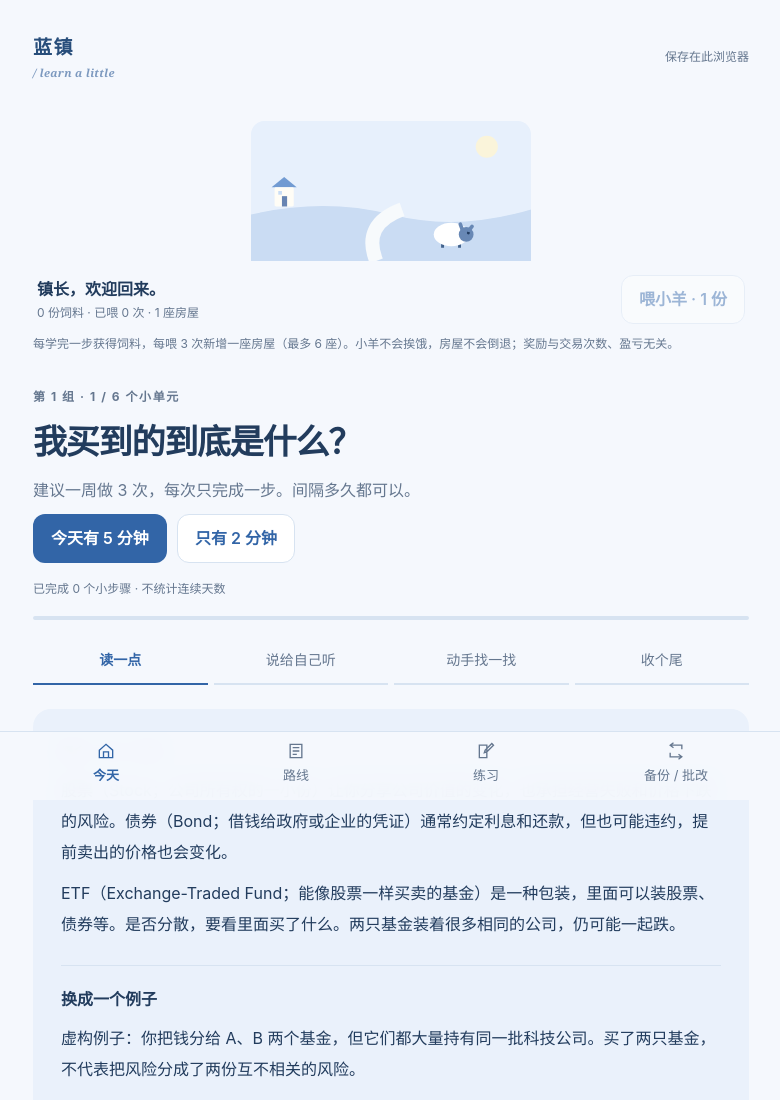
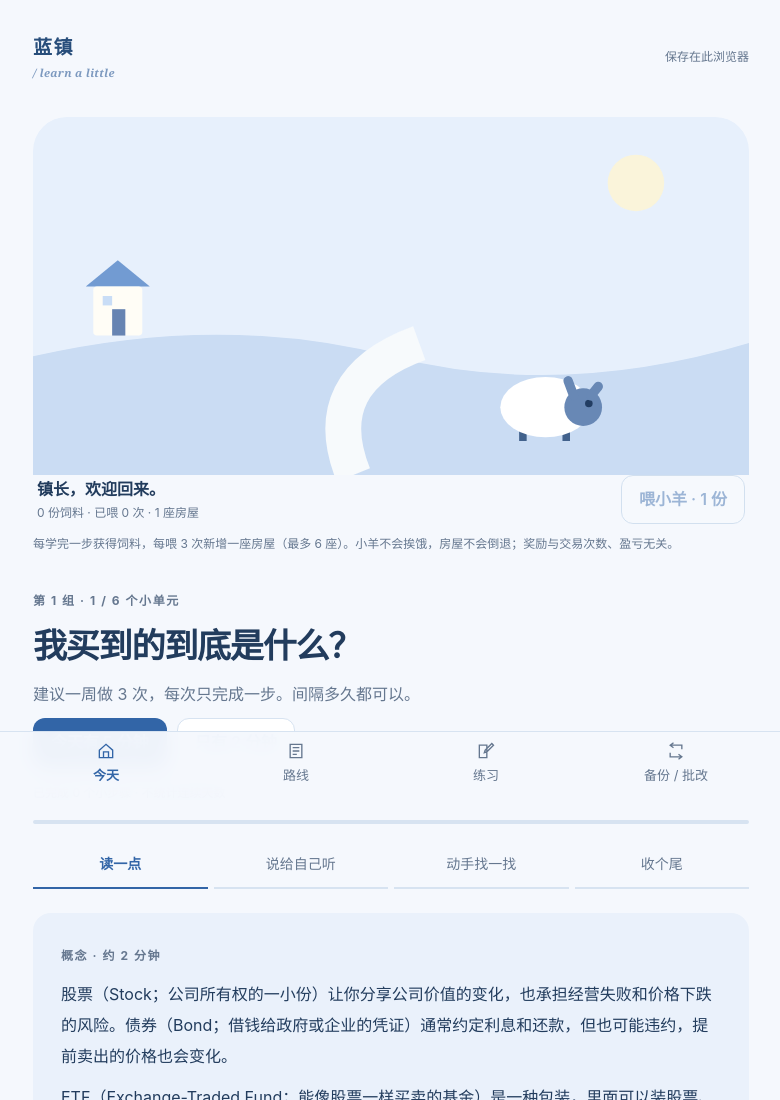
Before and after one commit to flore404/blue-town, a plain HTML site: page index.html in a window 1280 px wide. Shown: the top 1100 px of the page, without its empty margins (249-1029 px from the left). Drawn offline with Linux system fonts and the light colour scheme.

Commit message:
Upgrade curriculum and canal town rewards

```diff
--- a/theme.css
+++ b/theme.css
@@ -1,2 +1,3 @@
 :root{--muted:#65778f;--line:#d7e3f1;--green:#3265a7;--soft:#eaf1fb;--paper:#ffffff;--warn:#895323;color:#223c5d;background:#f5f8fd}.primary{background:#3265a7}.bottom{background:#f5f8fdf5}.brand{color:#284e7b}.number,.tagline{color:#7c99bf}textarea,input,select{border-color:#bdcde3;color:#223c5d}.choice{color:#223c5d}.town{padding:8px 0 14px}.town svg{display:block;width:100%;max-height:210px;margin-bottom:14px}.town .row{padding:0 4px}.town .tiny{font-size:12px}.brand .tagline{display:block;font-size:11px;letter-spacing:.03em}header .tiny{max-width:120px;text-align:right}button:focus-visible,a:focus-visible,input:focus-visible,textarea:focus-visible,select:focus-visible{outline-color:#7cabe6}
-.town svg{max-height:140px}.hero{padding-top:8px;padding-bottom:16px}
+.town{padding:4px 0 18px}.town-scene{margin:0 -4px 14px;border-radius:22px;overflow:hidden;box-shadow:0 12px 32px #4976a31a;border:1px solid #d3e2f1}.town svg{display:block;width:100%;max-height:none;margin:0}.town .row{padding:0 4px}.town .tiny{font-size:12px}.town .secondary{border-color:#a9c4df;background:#f9fcff}.hero{padding-top:8px;padding-bottom:16px}.micro-prompt{margin:16px 0;padding:12px 14px;border-radius:12px;background:#dceafb;color:#284e7b;font-size:14px}.curriculum-note{border:1px solid #c7d9ed;background:linear-gradient(135deg,#f7fbff,#e8f1fc);padding:18px;border-radius:16px;margin:0 0 20px}.curriculum-note p{margin-bottom:0;font-size:14px}.canal-house{filter:drop-shadow(0 2px 1px #26476324)}
+@media(max-width:420px){.town-scene{margin-left:-10px;margin-right:-10px}.town .spread{align-items:flex-start}.town .spread>div{flex:1;min-width:180px}.town .secondary{width:100%;margin-top:4px}.lesson-row{gap:10px}.number{font-size:23px;min-width:30px}}
```
